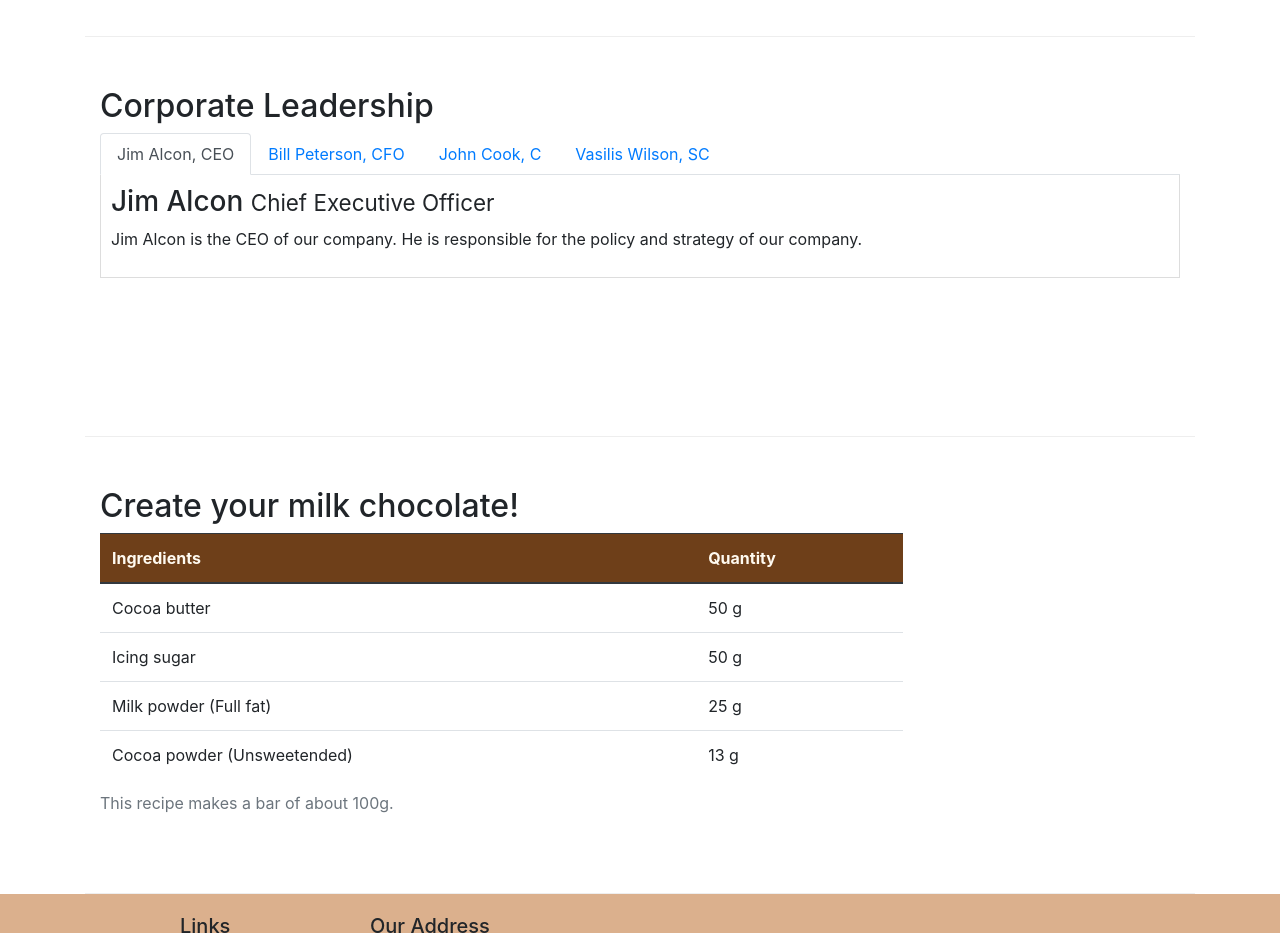
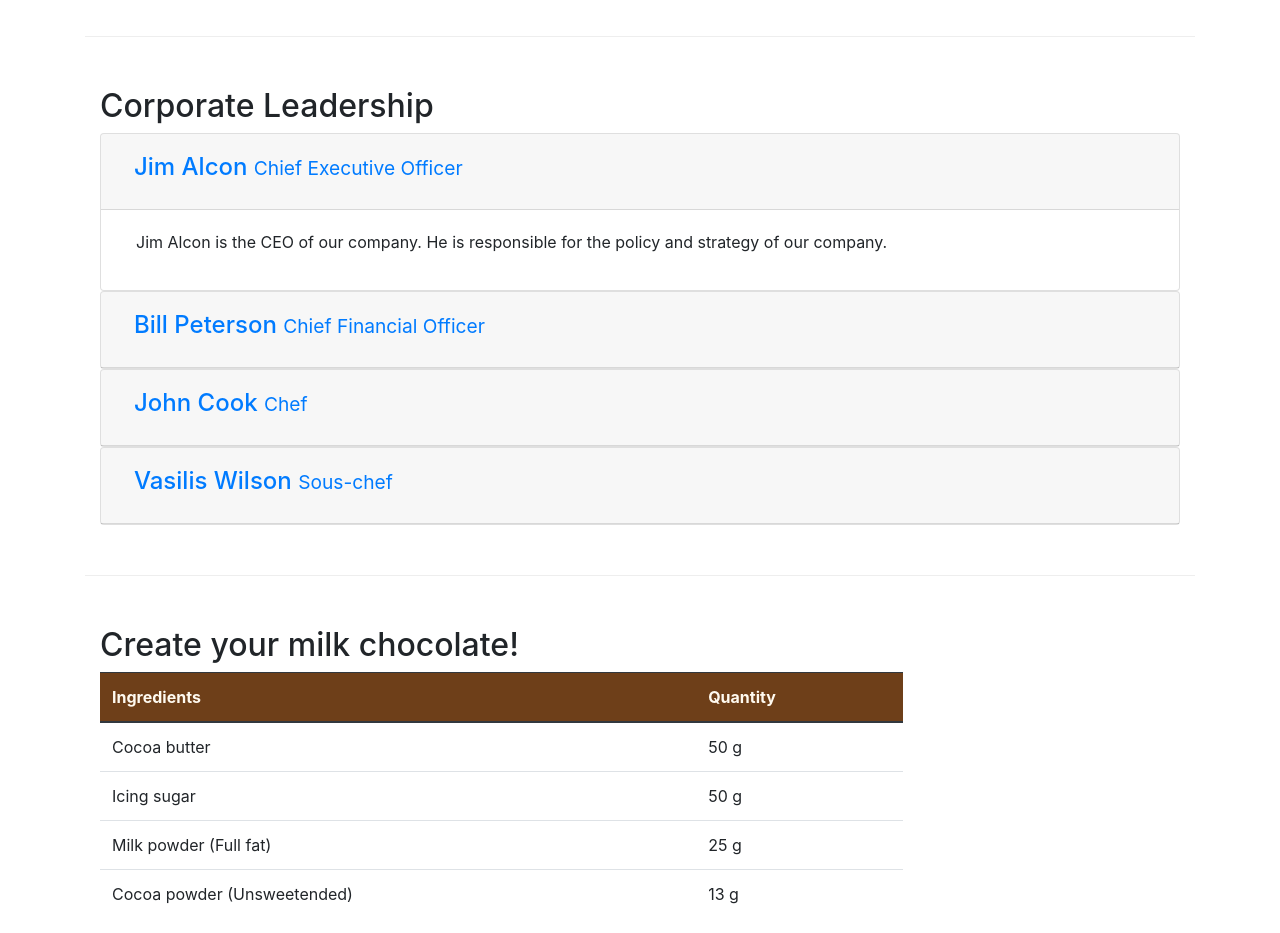
Before and after one commit to csantor/leChocolat, a website: page aboutus.html in a window 1280 px wide. Shown: the part 1140-2073 px from the top of the page. Drawn offline with nearby package versions, Linux system fonts and the light colour scheme.

Commit message:
Accordion

```diff
--- a/aboutus.html
+++ b/aboutus.html
@@ -97,7 +97,7 @@
         <div class="row row-content">
             <div class="col-12">
                 <h2>Corporate Leadership</h2>
-                <ul class="nav nav-tabs">
+                <!-- <ul class="nav nav-tabs">
                     <li class="nav-item">
                         <a class="nav-link active" href="#tab1" role="tab" data-toggle="tab"> Jim Alcon, CEO</a>
                     </li>
@@ -141,14 +141,73 @@
                             and
                             contributes his innovative
                             ideas in our products. </p>
+                    </div> -->
+                <div id="accordion">
+                    <div class="card">
+                        <div class="card-header" id="headingOne">
+                            <button class="btn btn-link" data-toggle="collapse" data-target="#collapseOne"
+                                aria-expanded="true" aria-controls="collapseOne">
+                                <h4>Jim Alcon <small>Chief Executive Officer </small></h4>
+                            </button>
+                        </div>
+                        <div id="collapseOne" class="collapse show" aria-labelledby="headingOne"
+                            data-parent="#accordion">
+                            <div class="card-body">
+                                <p class="col d-none d-sm-block">Jim Alcon is the CEO of our company. He is responsible
+                                    for the policy and strategy of our company. </p>
+                            </div>
+                        </div>
                     </div>
+                    <div class="card">
+                        <div class="card-header" id="headingTwo">
+                            <button class="btn btn-link collapsed" data-toggle="collapse" data-target="#collapseTwo"
+                                aria-expanded="false" aria-controls="collapseTwo">
+                                <h4>Bill Peterson <small>Chief Financial Officer </small></h4>
+                            </button>
+                        </div>
+                        <div id="collapseTwo" class="collapse" aria-labelledby="headingTwo" data-parent="#accordion">
+                            <div class="card-body">
+                                <p class="col d-none d-sm-block">Bill Peterson is the CFO of our company. He is
+                                    responsible for all the financial decisions of our company. </p>
+                            </div>
+                        </div>
+                    </div>
+                    <div class="card">
+                        <div class="card-header" id="headingThree">
+                            <button class="btn btn-link collapsed" data-toggle="collapse" data-target="#collapseThree"
+                                aria-expanded="false" aria-controls="collapseThree">
+                                <h4>John Cook <small>Chef</small></h4>
+                            </button>
+                        </div>
+                        <div id="collapseThree" class="collapse" aria-labelledby="headingThree"
+                            data-parent="#accordion">
+                            <div class="card-body">
+                                <p class="col d-none d-sm-block">Our Chef, John Cook has specialized in the production
+                                    of chocolates and he has created the receipts for our chocolates. </p>
+                            </div>
+                        </div>
+                    </div>
+                    <div class="card">
+                        <div class="card-header" id="headingFour">
+                            <button class="btn btn-link collapsed" data-toggle="collapse" data-target="#collapseFour"
+                                aria-expanded="false" aria-controls="collapseFour">
+                                <h4>Vasilis Wilson <small>Sous-chef </small></h4>
+                            </button>
+                        </div>
+                        <div id="collapseFour" class="collapse" aria-labelledby="headingFour" data-parent="#accordion">
+                            <div class="card-body">
+                                <p class="col d-none d-sm-block">Vasilis Wilson is well informed of all the current
+                                    trends in pastry and contributes his innovative ideas in our products. </p>
+                            </div>
+                        </div>
+                    </div>
+                </div>
 
 
 
 
-                </div>
+            </div>
 
-            </div>
         </div>
 
         <div class="row row-content">
```
